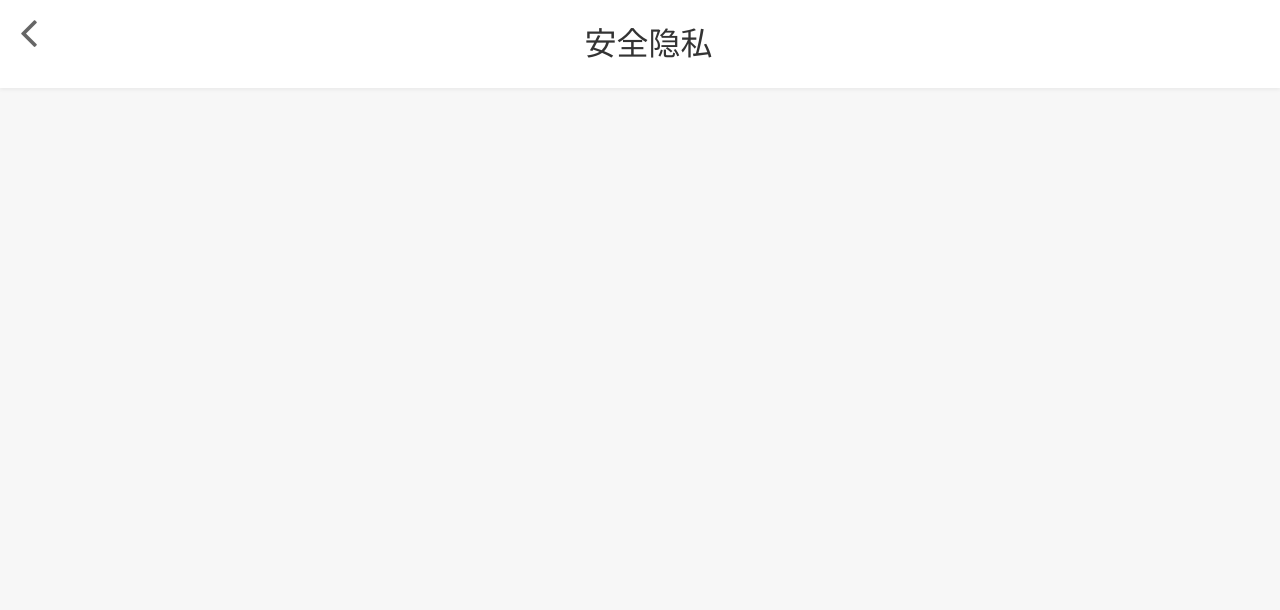
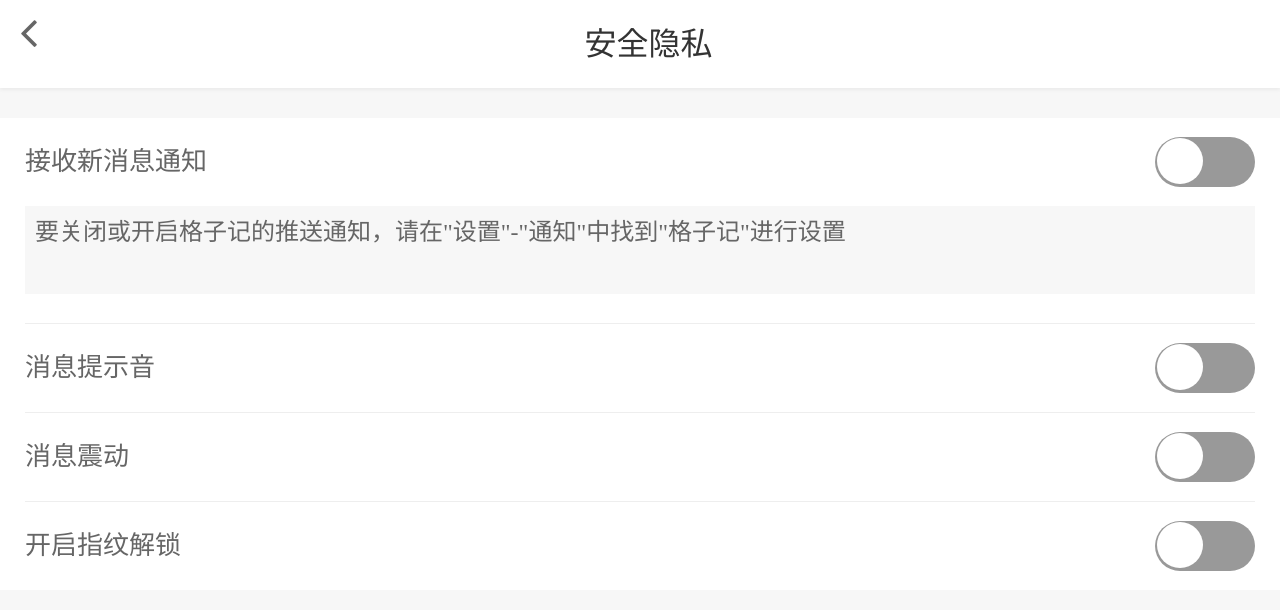
Before and after one commit to CassieQin/cubeApp, a Vue app: page /security in a window 1280 px wide. Shown: the top 610 px of the page. Built offline with nearby package versions, Linux system fonts and the light colour scheme.

Commit message:
安全隐私

```diff
--- /dev/null
+++ b/src/components/common/switcher.vue
@@ -0,0 +1,50 @@
+<template>
+  <div class="switcher">
+    <div class="switch" :class="{'switch-on':on,'switch-off':!on}" @click="switcher">
+        <span class="switch-circle" :style="{left:left}"></span>
+    </div>
+  </div>
+</template>
+
+<script>
+export default {
+  name: 'switcher',
+  data () {
+    return {
+      left: '2px',
+      on: false
+    }
+  },
+  methods: {
+    switcher: function(){
+      if(this.on){
+        this.on = false;
+        this.left = '2px';
+      }else{
+        this.on = true;
+        this.left = '.52rem';
+      }
+    }
+  }
+}
+</script>
+
+<style scoped>
+.switch{
+    width: 1rem;
+    height: .5rem;
+    border-radius: 28px;
+    position: relative;
+}
+.switch-on{background: #000;}
+.switch-off{background: #999;}
+.switch-circle{
+    display: inline-block;
+    width: .46rem;
+    height: .46rem;
+    border-radius: 100%;
+    background: #fff;
+    position: absolute;
+    top: 1px;
+}
+</style>
--- a/src/components/pages/mine/company.vue
+++ b/src/components/pages/mine/company.vue
@@ -12,7 +12,7 @@
       <div class="fsize-28 color-666 conpany-address">
         <p>公司地址：陕西省西安市高新区锦业路1号</p>
         <p>公司网址：www.gz.con</p>
-        <p>联系电话：029-8888888   13688888888</p>
+        <p>联系电话：029-8888888&nbsp;&nbsp;&nbsp;&nbsp;13688888888</p>
       </div>
     </div>
   </div>
@@ -38,24 +38,22 @@ export default {
 </script>
 
 <style scoped>
-.content {
-  padding: 0;
-}
-.content-fff{
+.content { padding: 0;}
+.content-fff {
   background: #fff;
   height: calc(100% - 1.18rem);
   padding: 0 .25rem;
 }
-.conpany-detail{
+.conpany-detail {
   text-indent: 2em;
   line-height: 25px;
   font-size: .28rem;
   color: #666;
 }
-.company-img{
+.company-img {
   height: 4.75rem;
   margin: .3rem 0;
 }
-.company-img img{width: 100%; height: 100%;}
-.conpany-address p{line-height: 25px;}
+.company-img img {width: 100%; height: 100%;}
+.conpany-address p {line-height: 25px;}
 </style>
--- a/src/components/pages/mine/security.vue
+++ b/src/components/pages/mine/security.vue
@@ -1,11 +1,36 @@
 <template>
   <div class="security warpper">
     <vhead :headTitle="headTitle" :isShow="isShow"></vhead>
+    <div class="content">
+      <div class="mine-item">
+        <div class="message">
+          接收新消息通知
+          <!-- <div class="rt switch mt19" :class="{'switch-on':on,'switch-off':!on}" @click="switcher">
+            <span class="switch-circle" :style="{left:left}"></span>
+          </div> -->
+          <switcher class="rt mt19"></switcher>
+        </div>
+        <div class="setting fsize-24">要关闭或开启格子记的推送通知，请在"设置"-"通知"中找到"格子记"进行设置</div>
+        <div class="message message-top">
+          消息提示音
+          <switcher class="rt mt19"></switcher>
+        </div>
+        <div class="message message-top">
+          消息震动
+          <switcher class="rt mt19"></switcher>
+        </div>
+        <div class="message message-top">
+          开启指纹解锁
+          <switcher class="rt mt19"></switcher>
+        </div>
+      </div>
+    </div>
   </div>
 </template>
 
 <script>
 import vhead from '../../common/header'
+import switcher from '../../common/switcher'
 export default {
   name: 'security',
   data () {
@@ -15,7 +40,7 @@ export default {
     }
   },
   components:{
-    vhead
+    vhead,switcher
   },
   methods:{
 
@@ -24,5 +49,22 @@ export default {
 </script>
 
 <style scoped>
-
+.content{
+  padding: 0;
+}
+.message{
+  height: .88rem;
+  line-height: .88rem;
+  font-size: .26rem;
+  color: #666;
+}
+.setting{
+  height: .8rem;
+  line-height: .44rem;
+  background: #f7f7f7;
+  padding: .04rem 10px;
+  vertical-align: middle;
+  margin-bottom: .29rem;
+}
+.message-top{border-top: 1px solid #eee;}
 </style>
--- a/src/style/common.css
+++ b/src/style/common.css
@@ -42,6 +42,7 @@ a:focus,*:focus,button {outline:none;}
 .mt35{margin-top: .35rem;}
 .mt2{margin-top: .2rem;}
 .mb3{margin-bottom: .3rem;}
+.mt19{margin-top: .19rem;}
 .fsize-16{font-size: .16rem;}
 .fsize-24{font-size: .24rem;}
 .fsize-28{font-size: .28rem;}
@@ -165,14 +166,14 @@ a:focus,*:focus,button {outline:none;}
     background: #fff;
     height: auto;
     padding: 0 0.25rem;
-  }
-  .mine-item-li {
+}
+.mine-item-li {
     height: 0.88rem;
     line-height: 0.88rem;
     border-bottom: 1px solid #eee;
     padding: 0 0.05rem;
     position: relative;
-  }
-  .mine-item-li:last-child{
+}
+.mine-item-li:last-child{
     border: none;
-  }
+}
```
Also changed, not shown: src/components/pages/notes/noteDetail.vue (+5 -5 lines).
